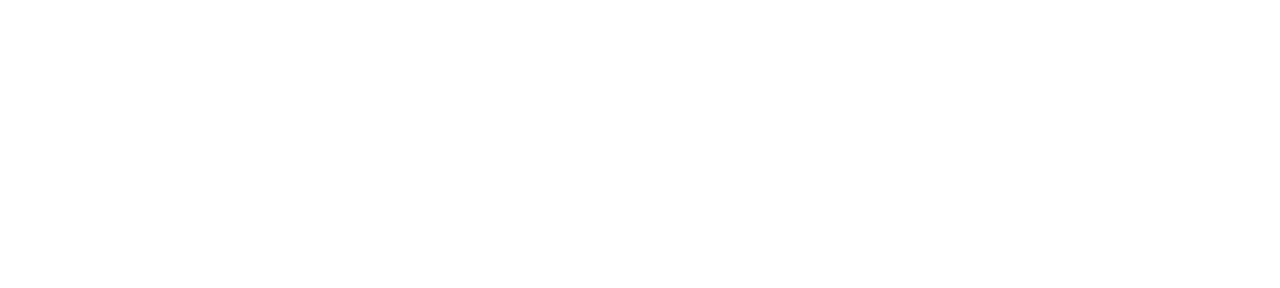
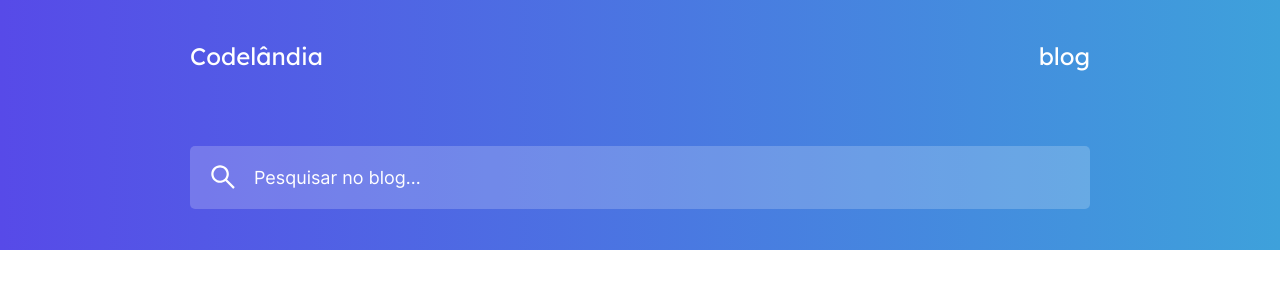
Before and after one commit to marcusvsfreitas/codelandia, a plain HTML site: page index.html in a window 1280 px wide. Drawn offline with Linux system fonts and the light colour scheme.

Commit message:
Adiciona cabeçalho

```diff
--- a/assets/css/style.css
+++ b/assets/css/style.css
@@ -6,5 +6,83 @@
   --title: #313131;
   --text: #b6b6b6;
 
-  --linear: linear-gradient(90deg, #574E8 0%, #574ae8 0%, #3ea1db 100%);
+  --linear: linear-gradient(90deg, #574ae8 0%, #3ea1db 100%);
+
+  --text-primary: Lexend Deca;
+  --text-secondary: Inter Regular;
 }
+
+@font-face {
+  font-family: Lexend Deca;
+  src: url(../fonts/LexendDeca-Regular.ttf);
+}
+
+@font-face {
+  font-family: Inter Regular;
+  src: url(../fonts/Inter-Regular.ttf);
+}
+
+* {
+  padding: 0%;
+  margin: 0%;
+  box-sizing: border-box;
+  font-family: var(--text-primary);
+}
+
+.flex {
+  display: flex;
+}
+
+.column {
+  flex-direction: column;
+}
+
+header {
+  display: flex;
+  justify-content: center;
+  height: 250px;
+  background: var(--linear);
+  color: var(--white);
+  padding: 41px 0;
+}
+
+.header-content {
+  justify-content: space-between;
+}
+
+.container {
+  display: flex;
+  width: 900px;
+}
+
+.logo,
+#blog {
+  font-size: 24px;
+}
+
+.header-topo {
+  display: flex;
+  justify-content: space-between;
+}
+
+.search-bar input {
+  font-family: var(--text-secondary);
+  font-size: 18px;
+  color: var(--white);
+  background-color: rgba(255, 255, 255, 0.2);
+  border: none;
+  border-radius: 5px;
+  width: 100%;
+  padding: 21px 64px;
+  outline: none;
+}
+
+.search-bar ::-webkit-input-placeholder {
+  color: var(--white);
+}
+
+#search-icon {
+  position: relative;
+  top: 50px;
+  left: 18px;
+}
--- a/index.html
+++ b/index.html
@@ -6,11 +6,27 @@
 
   <meta http-equiv="X-UA-Compatible" content="IE=edge">
   <meta name="viewport" content="width=device-width, initial-scale=1.0">
+  <link rel="stylesheet" href="assets/css/style.css">
   <title>Desafio 1 - Blog</title>
 </head>
 
 <body>
-
+  <header class="header">
+    <div class="header-content container column">
+      <div class="header-topo">
+        <div class="logo">
+          Codelândia
+        </div>
+        <div id="blog">
+          blog
+        </div>
+      </div>
+      <div class="search-bar">
+        <img id="search-icon" src="assets/img/icons/search.svg" alt="">
+        <input type="text" placeholder="Pesquisar no blog...">
+      </div>
+    </div>
+  </header>
 </body>
 
 </html>
```
Also changed, not shown: assets/img/icons/search.svg (added).
